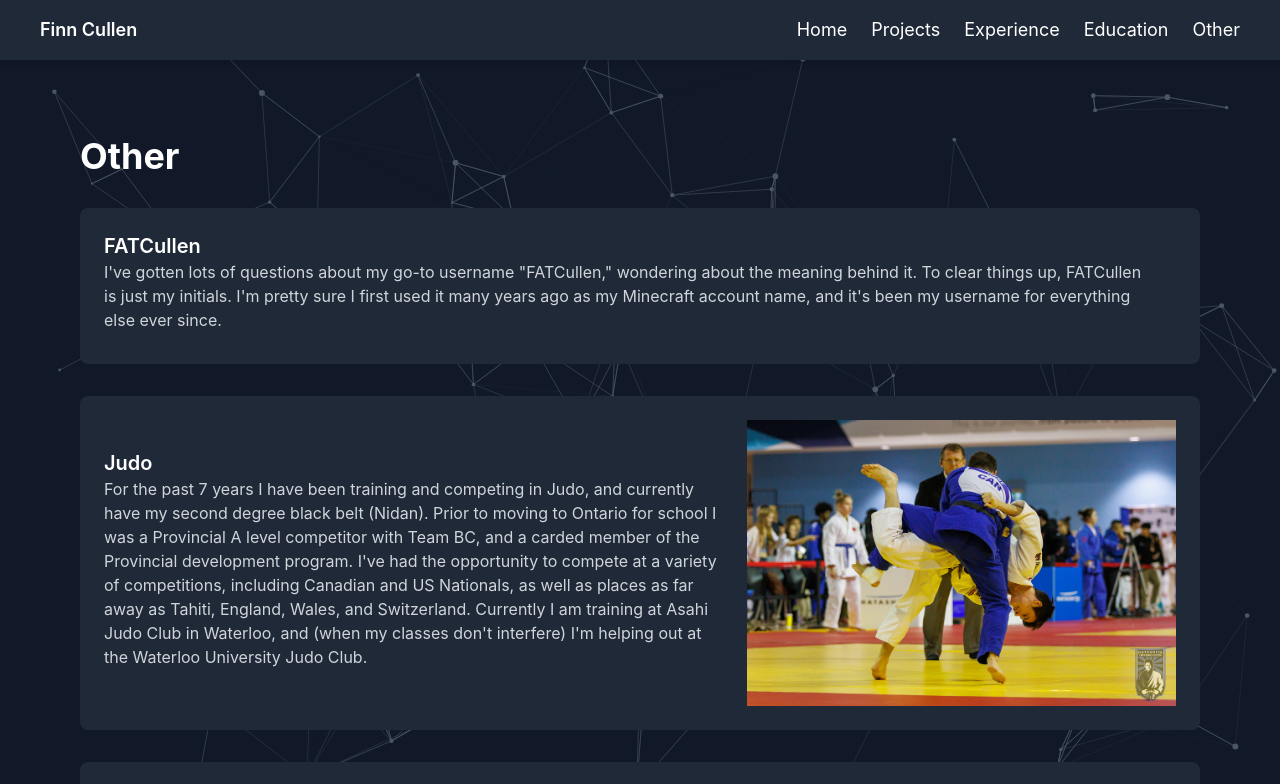
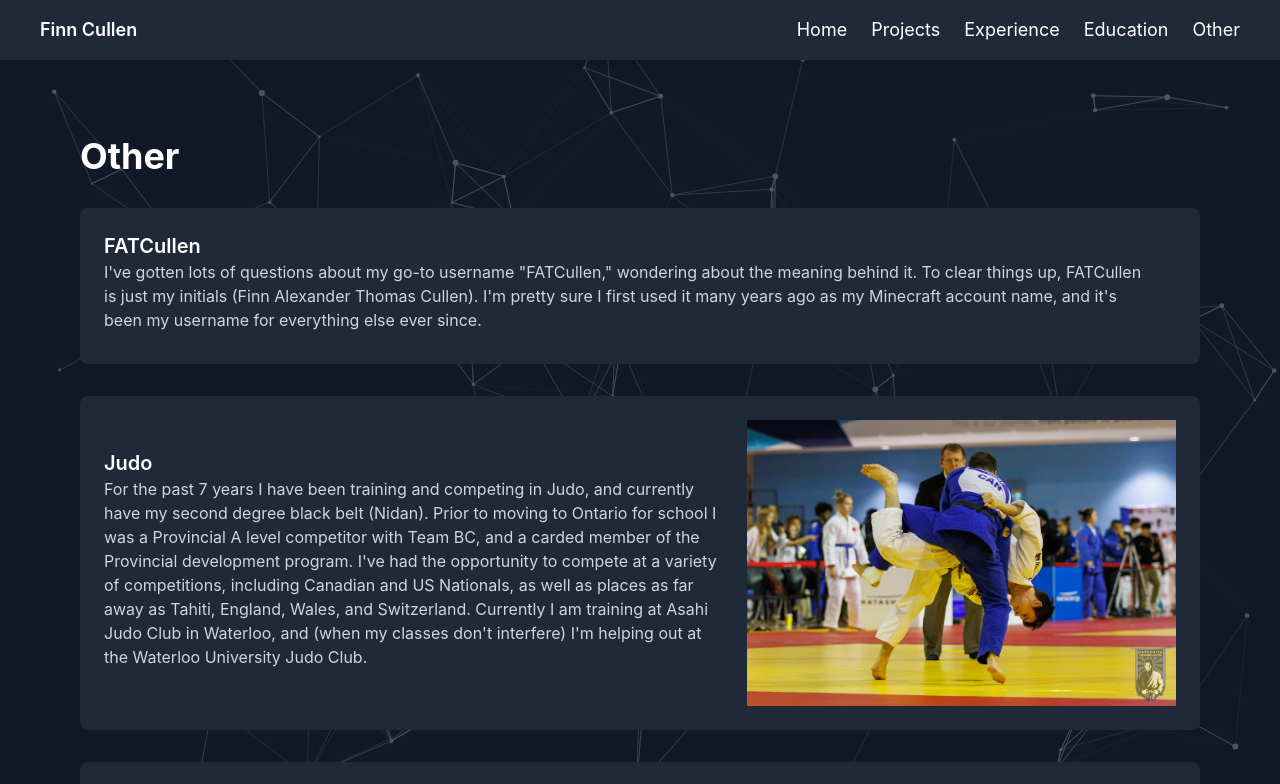
Before and after one commit to FATCullen/fatcullen.github.io, a React (Create React App) app: page /other in a window 1280 px wide. Shown: the top 784 px of the page. Built offline with nearby package versions, Linux system fonts and the light colour scheme; some icons are missing.

Commit message:
Changes to paragraph text

```diff
--- a/src/components/Other.js
+++ b/src/components/Other.js
@@ -82,7 +82,7 @@ export default function Other() {
             <h2 className="text-xl font-semibold text-white">FATCullen</h2>
             <p className="text-gray-300 mb-2">
               I've gotten lots of questions about my go-to username "FATCullen," wondering about the meaning behind it.
-              To clear things up, FATCullen is just my initials.
+              To clear things up, FATCullen is just my initials (Finn Alexander Thomas Cullen).
               I'm pretty sure I first used it many years ago as my Minecraft account name, and it's been my username for everything else ever since.
             </p>
           </div>
```
